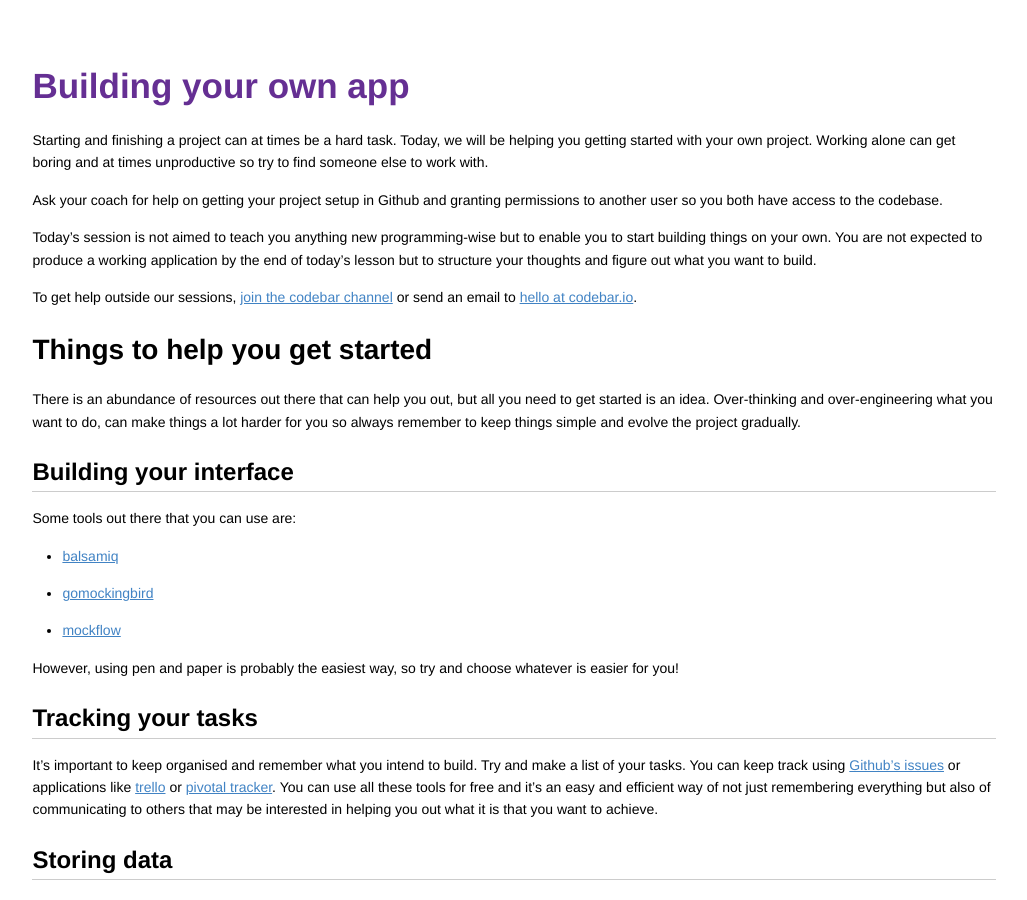
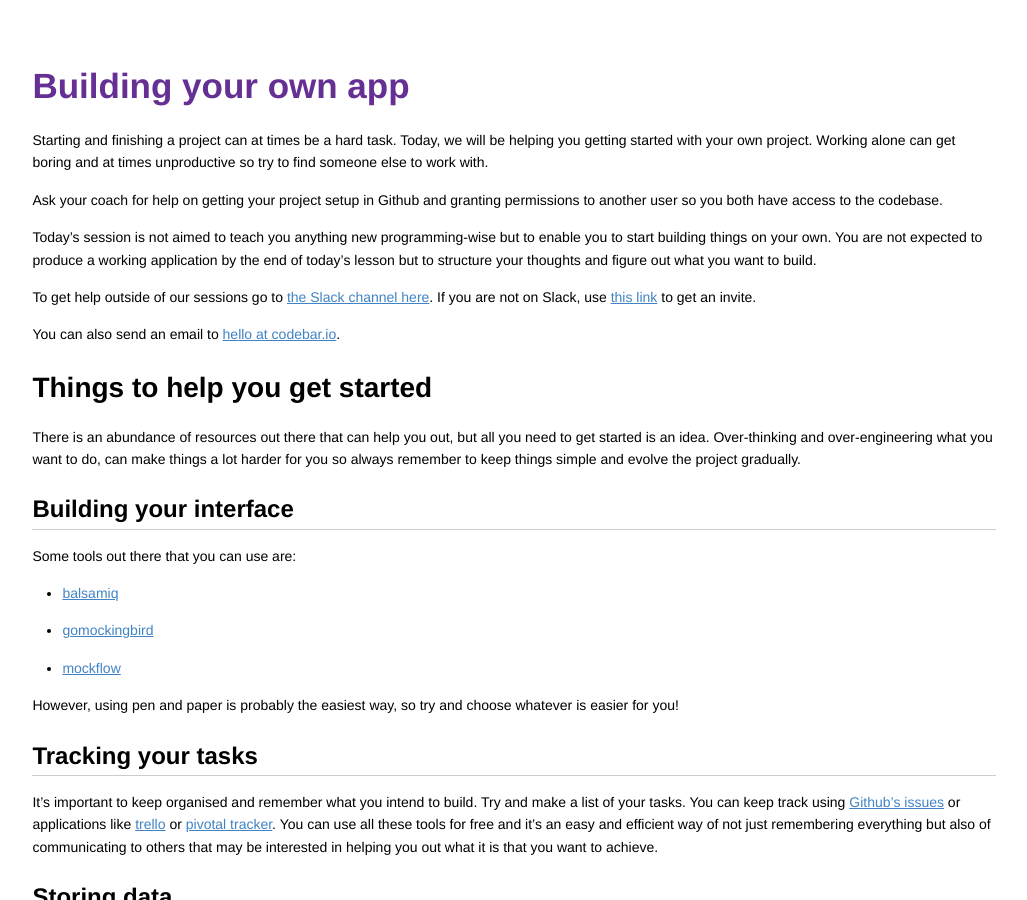
Before and after one commit to codebar/tutorials, a Jekyll site: the page built from js/lesson8/tutorial.md, in a window 1280 px wide and 900 px high. Shown: the whole window, without its empty margins (126-1153 px from the left). Built offline with Jekyll 4.4.1, drawn with Linux system fonts in a browser that asks for light colours; Markdown is read by kramdown in place of the engine named in the settings.

Commit message:
Update tutorial.md

```diff
--- a/js/lesson8/tutorial.md
+++ b/js/lesson8/tutorial.md
@@ -9,7 +9,9 @@ Ask your coach for help on getting your project setup in Github and granting per
 
 Today's session is not aimed to teach you anything new programming-wise but to enable you to start building things on your own. You are not expected to produce a working application by the end of today's lesson but to structure your thoughts and figure out what you want to build.
 
-To get help outside our sessions, [join the codebar channel](https://codebar.slack.com/messages/general/details/) or send an email to [hello at codebar.io](mailto://hello@codebar.io).
+To get help outside of our sessions go to [the Slack channel here](https://codebar.slack.com/messages/general/details/). If you are not on Slack, use [this link](https://codebar-slack.herokuapp.com/) to get an invite.
+
+You can also send an email to [hello at codebar.io](mailto://hello@codebar.io).
 
 # Things to help you get started
 
```
